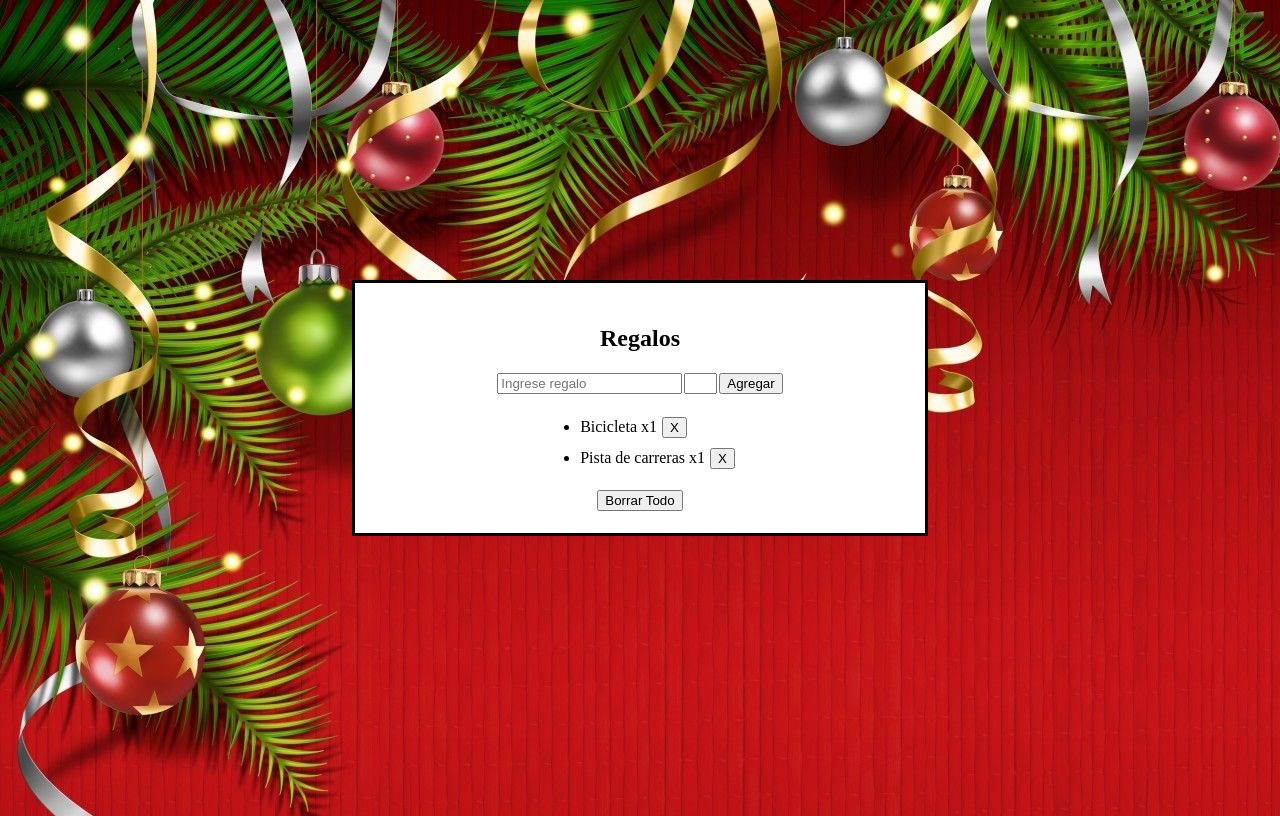
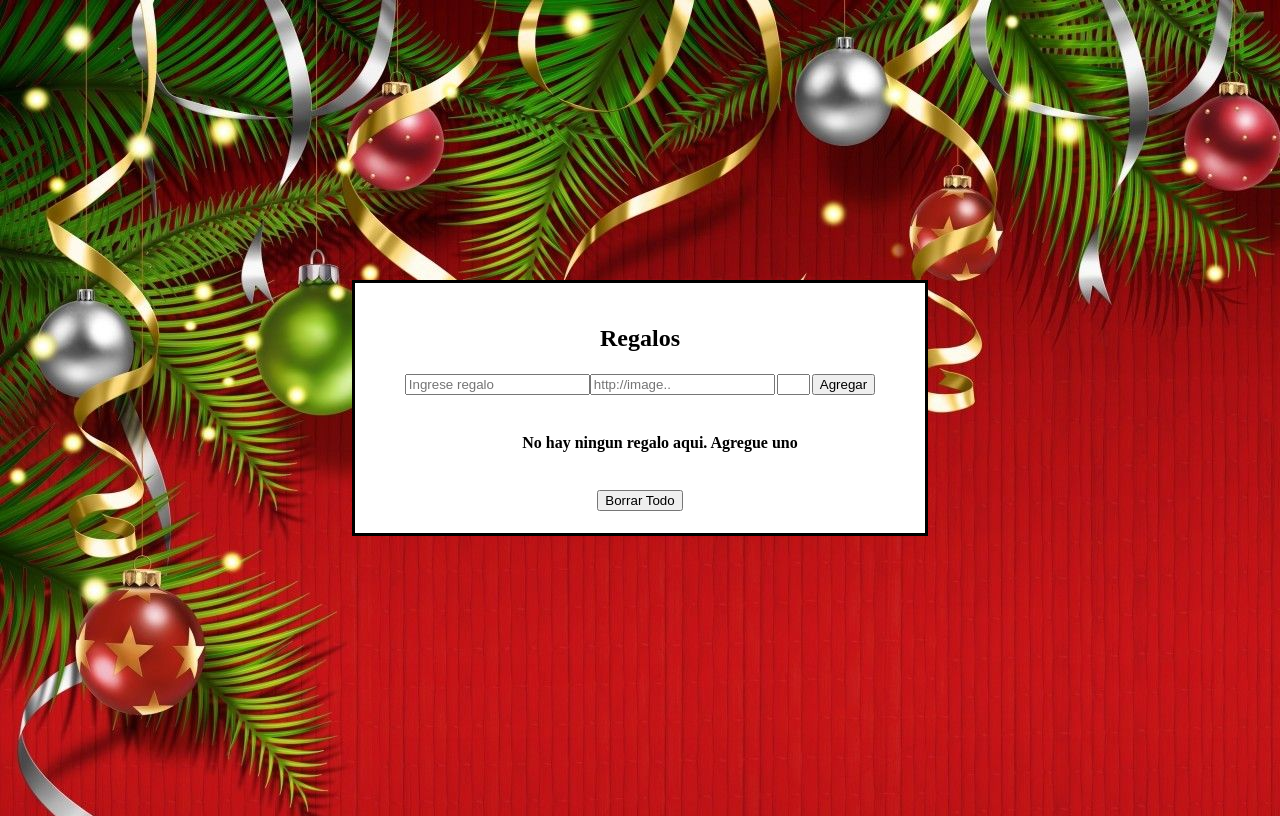
Before and after one commit to HugoRadulovich/adviency, a React (Vite) app: page / in a window 1280 px wide. Built offline with nearby package versions, Linux system fonts and the light colour scheme.

Commit message:
agregue img

```diff
--- a/src/AdviencyApp.jsx
+++ b/src/AdviencyApp.jsx
@@ -1,5 +1,5 @@
 
-import React, { useReducer } from 'react'
+import React, { useEffect, useReducer } from 'react'
 import { RegaloAdd } from './components/RegaloAdd'
 import { RegaloList } from './components/RegaloList'
 import { regalosReducer } from './helpers/regalosReducer'
@@ -20,9 +20,19 @@ const initialState = [{
 }
 ]
 
+const init = () => {
+    return JSON.parse(localStorage.getItem('regalos')) || []
+}
+
 export const AdviencyApp = () => {
 
-    const [regalos, dispatch] = useReducer(regalosReducer,initialState)
+    const [regalos, dispatch] = useReducer(regalosReducer,initialState,init )
+
+
+    useEffect(() => {
+        localStorage.setItem('regalos',JSON.stringify(regalos))
+    }, [regalos])
+
 
 
     const handleNewRegalo = (regalo) => {
--- a/src/components/RegaloAdd.jsx
+++ b/src/components/RegaloAdd.jsx
@@ -5,9 +5,10 @@ import { useForm } from "../hooks/useForm";
 
 export const RegaloAdd = ({onNewRegalo, regalos}) => {
 
-    const {descriptionCantidad,description,onIpuntChange,onResetForm} = useForm({
+    const {descriptionImg,descriptionCantidad,description,onIpuntChange,onResetForm} = useForm({
         description:'',
         descriptionCantidad: '',
+        descriptionImg: '',
 
     });
     const onFormSubmit = (event) => {
@@ -23,10 +24,12 @@ export const RegaloAdd = ({onNewRegalo, regalos}) => {
             return
         }
 
+        console.log(descriptionImg)
 
         const newRegalo = {
             id: new Date().getTime(),
             description: description,
+            img: descriptionImg,
             cantidad: descriptionCantidad,
             done: false,
         }
@@ -41,11 +44,23 @@ export const RegaloAdd = ({onNewRegalo, regalos}) => {
         <form onSubmit={onFormSubmit}>
                             <input
                                 type='text'
+                                className="inputDescription"
                                 placeholder='Ingrese regalo'
                                 name='description'
                                 value={description}
                                 onChange={onIpuntChange}
                             />
+
+                            <input
+                            type='text'
+                            className='inputImg'
+                            placeholder='http://image..'
+                            name='descriptionImg'
+                            value={descriptionImg}
+                            onChange={onIpuntChange}
+                            />
+
+
                             <input
                             type='number'
                             name='descriptionCantidad'
--- a/src/components/RegaloList.jsx
+++ b/src/components/RegaloList.jsx
@@ -11,7 +11,9 @@ export const RegaloList = ({regalos, onDelete}) => {
                 {  regalos.length !== 0
 
                     ? regalos.map(regalo =>
-                        <li key={regalo.id}>{regalo.description} x{regalo.cantidad}
+                        <li key={regalo.id}>
+                            <img src={regalo.img} alt="" className="imgRegalo" />
+                            {regalo.description} x{regalo.cantidad}
                         <button className="but" onClick={() => onDelete(regalo.id)}>X</button>
                         </li>
 
--- a/src/styles.css
+++ b/src/styles.css
@@ -39,3 +39,9 @@ body{
    width: 25px;
    margin: 2px;
 }
+
+.imgRegalo{
+   width: 40px;
+   height: 40px;
+   margin: 5px;
+}
```
